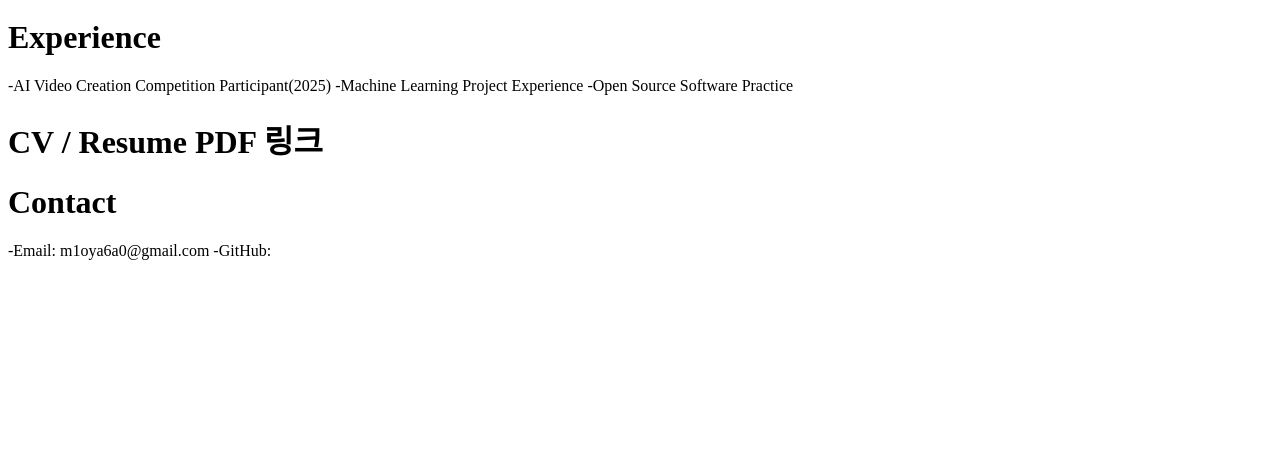
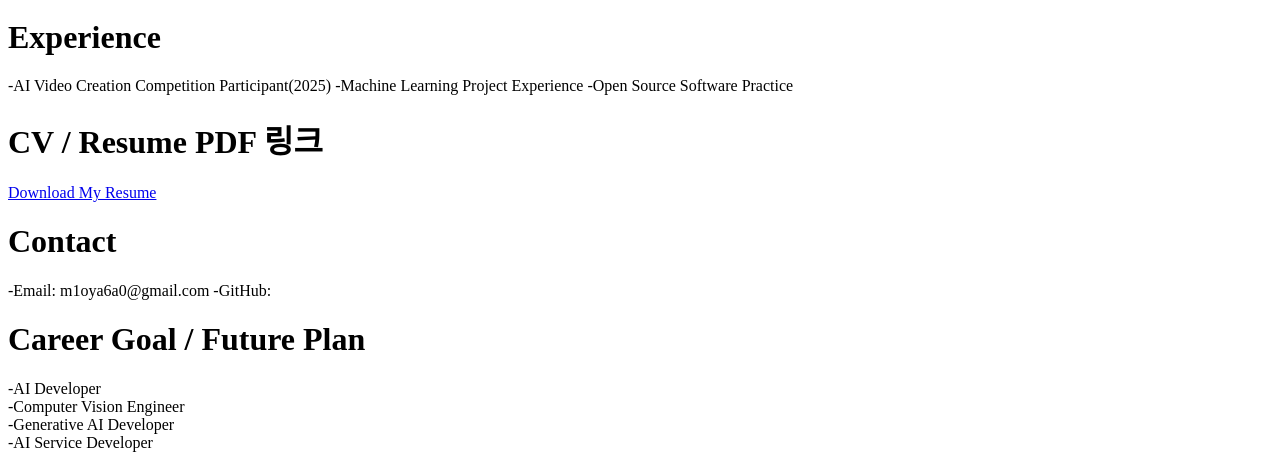
Before and after one commit to mingyoel/porfolio, a plain HTML site: page index.html in a window 1280 px wide. Shown: the part 690-1158 px from the top of the page. Before the commit the page ends 966 px from the top, so only its background shows below. Drawn offline with Linux system fonts and the light colour scheme.

Commit message:
Update index.html

```diff
--- a/index.html
+++ b/index.html
@@ -49,9 +49,18 @@
 </p>
 
 <h1> CV / Resume PDF 링크 </h1>
+<a href="이력서.pdf">Download My Resume</a>
 
 <h1> Contact </h1>
 <p>
   -Email: m1oya6a0@gmail.com
   -GitHub: <https://github.com/mingyoel>
 </p>
+
+<h1> Career Goal / Future Plan </h1>
+<p>
+  -AI Developer<br>
+  -Computer Vision Engineer<br>
+  -Generative AI Developer<br>
+  -AI Service Developer<br>
+</p>
```
